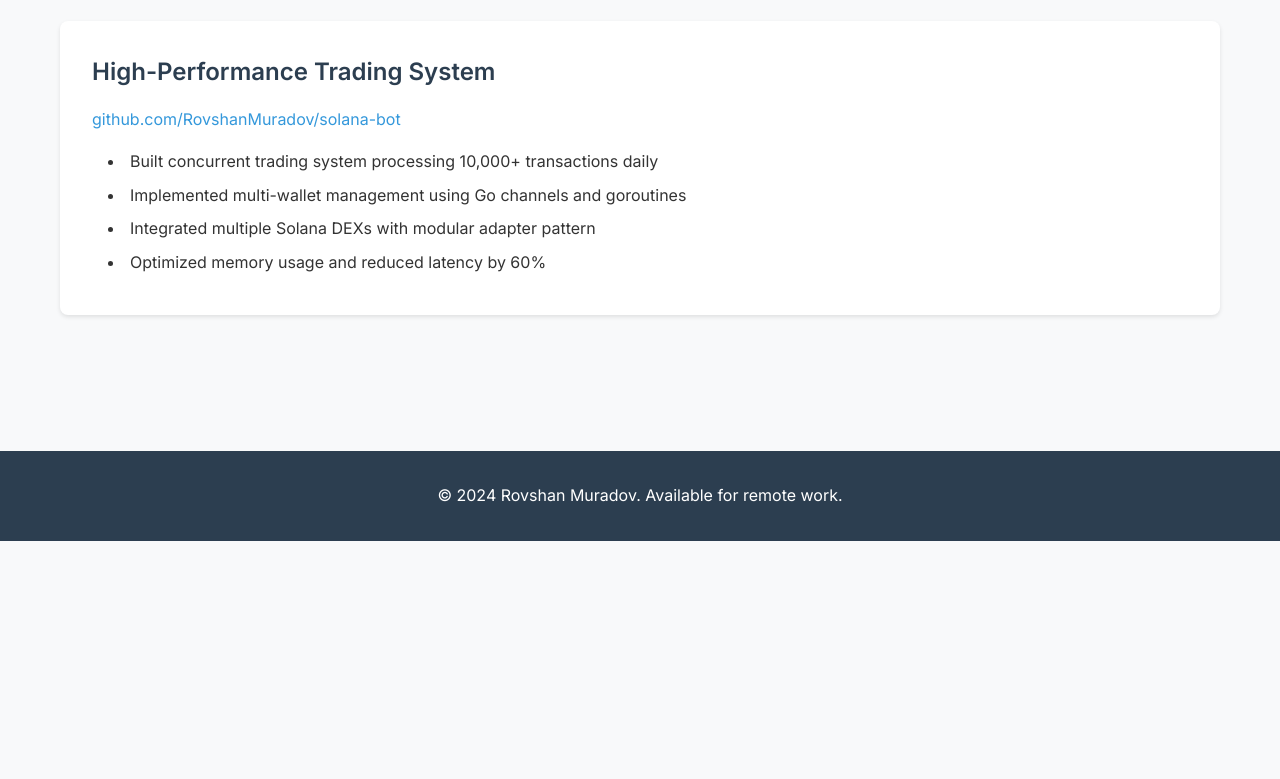
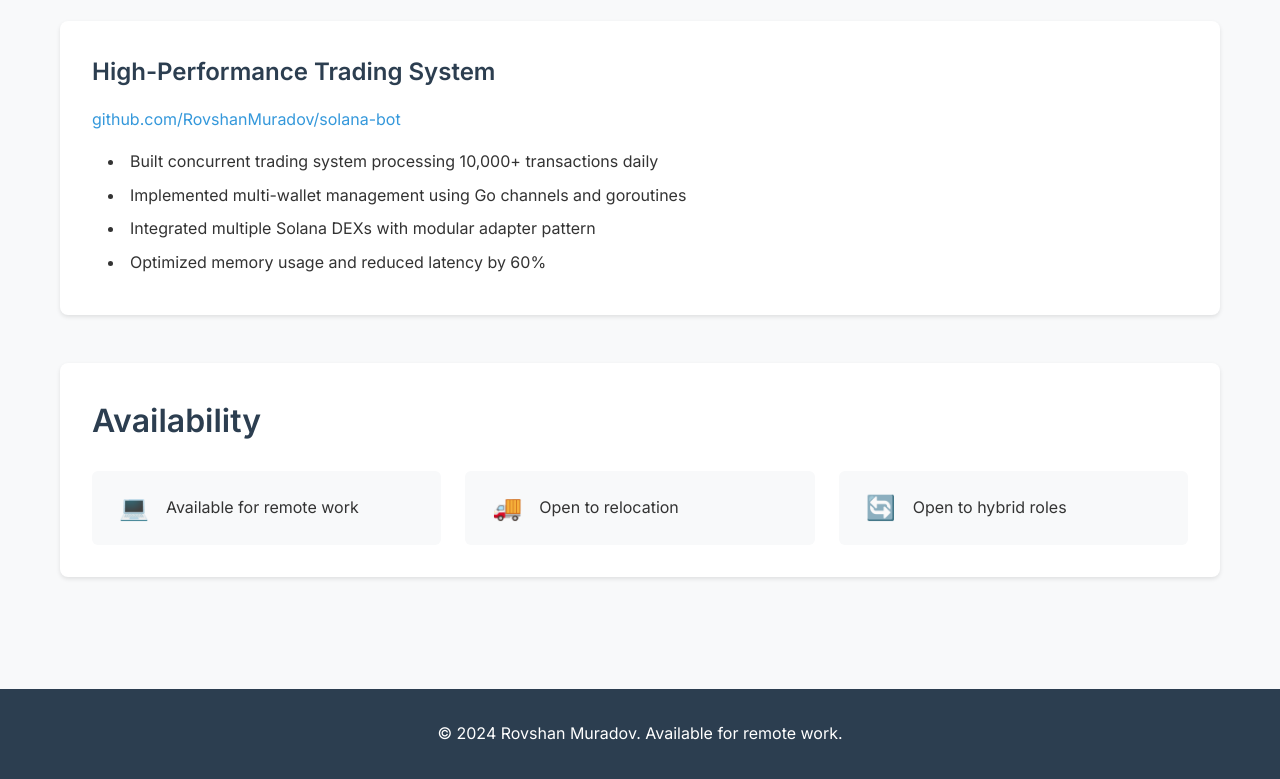
Before and after one commit to RovshanMuradov/rovshanmuradov.github.io, a plain HTML site: page index.html in a window 1280 px wide. Shown: the part 1009-1788 px from the top of the page. Before the commit the page ends 1550 px from the top, so only its background shows below. Drawn offline with Linux system fonts and the light colour scheme.

Commit message:
Update availability info and regenerate PDFs

```diff
--- a/css/styles.css
+++ b/css/styles.css
@@ -206,6 +206,50 @@ h3 {
     margin: 0.5rem 0;
 }
 
+/* Availability Section */
+.availability-section {
+    margin-top: 3rem;
+    background: white;
+    padding: 2rem;
+    border-radius: 8px;
+    box-shadow: var(--shadow);
+}
+
+.availability-grid {
+    display: grid;
+    grid-template-columns: repeat(auto-fit, minmax(250px, 1fr));
+    gap: 1.5rem;
+    margin-top: 1.5rem;
+}
+
+.availability-item {
+    display: flex;
+    align-items: center;
+    gap: 1rem;
+    padding: 1rem 1.5rem;
+    background-color: var(--background-color);
+    border-radius: 6px;
+    transition: all 0.3s ease;
+    border: 2px solid transparent;
+}
+
+.availability-item:hover {
+    transform: translateY(-2px);
+    border-color: var(--secondary-color);
+    box-shadow: 0 4px 8px rgba(0,0,0,0.1);
+}
+
+.availability-item .icon {
+    font-size: 1.5rem;
+    min-width: 2rem;
+    text-align: center;
+}
+
+.availability-item span:not(.icon) {
+    font-weight: 500;
+    color: var(--text-color);
+}
+
 /* PDF Viewer */
 .pdf-viewer {
     background: white;
@@ -310,6 +354,14 @@ footer {
     h3 {
         font-size: 1.25rem;
     }
+
+    .availability-grid {
+        grid-template-columns: 1fr;
+    }
+
+    .availability-item {
+        padding: 0.75rem 1rem;
+    }
 }
 
 /* Print Styles */
--- a/index.html
+++ b/index.html
@@ -85,6 +85,24 @@
                         <li>Optimized memory usage and reduced latency by 60%</li>
                     </ul>
                 </div>
+
+                <div class="availability-section">
+                    <h2>Availability</h2>
+                    <div class="availability-grid">
+                        <div class="availability-item">
+                            <span class="icon">💻</span>
+                            <span>Available for remote work</span>
+                        </div>
+                        <div class="availability-item">
+                            <span class="icon">🚚</span>
+                            <span>Open to relocation</span>
+                        </div>
+                        <div class="availability-item">
+                            <span class="icon">🔄</span>
+                            <span>Open to hybrid roles</span>
+                        </div>
+                    </div>
+                </div>
             </div>
         </section>
 
```
Also changed, not shown: 4 other files.
